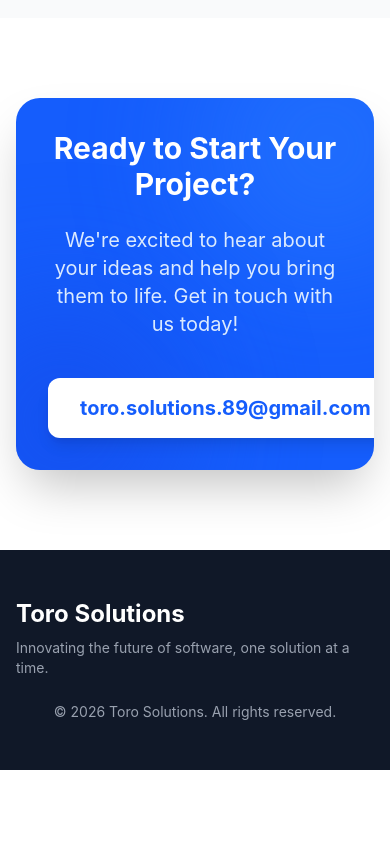
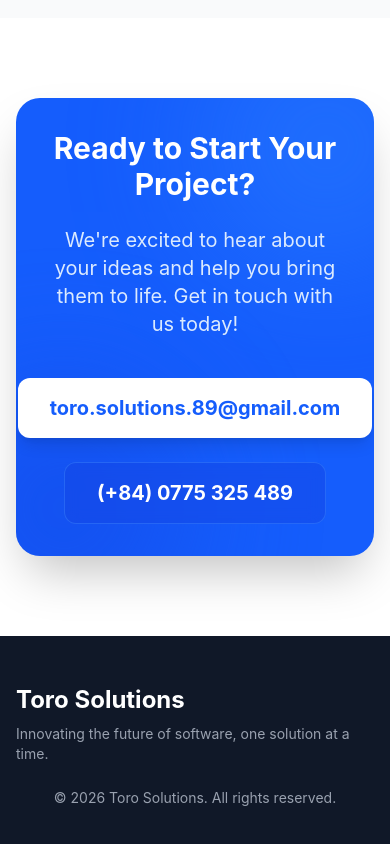
Before and after one commit to torosolutions/torosolutions.github.io, a React (Vite) app: page / in a window 390 px wide. Shown: the part 3599-4443 px from the top of the page. Before the commit the page ends 4369 px from the top, so only its background shows below. Built offline with nearby package versions, Linux system fonts and the light colour scheme.

Commit message:
Add phone number to contact section

```diff
--- a/src/components/Contact.tsx
+++ b/src/components/Contact.tsx
@@ -14,10 +14,17 @@ const Contact: React.FC = () => {
             <p className="text-xl text-blue-100 mb-10 max-w-2xl mx-auto">
               We're excited to hear about your ideas and help you bring them to life. Get in touch with us today!
             </p>
-            <div className="inline-block bg-white text-blue-600 px-8 py-4 rounded-xl font-bold text-xl shadow-lg hover:bg-blue-50 transition-colors">
-              <a href="mailto:toro.solutions.89@gmail.com">
-                toro.solutions.89@gmail.com
-              </a>
+            <div className="flex flex-col items-center gap-6">
+              <div className="inline-block bg-white text-blue-600 px-8 py-4 rounded-xl font-bold text-xl shadow-lg hover:bg-blue-50 transition-colors">
+                <a href="mailto:toro.solutions.89@gmail.com">
+                  toro.solutions.89@gmail.com
+                </a>
+              </div>
+              <div className="inline-block bg-blue-700/50 text-white px-8 py-4 rounded-xl font-bold text-xl border border-blue-400/30 backdrop-blur-sm">
+                <a href="tel:+840775325489">
+                  (+84) 0775 325 489
+                </a>
+              </div>
             </div>
           </div>
         </div>
```
